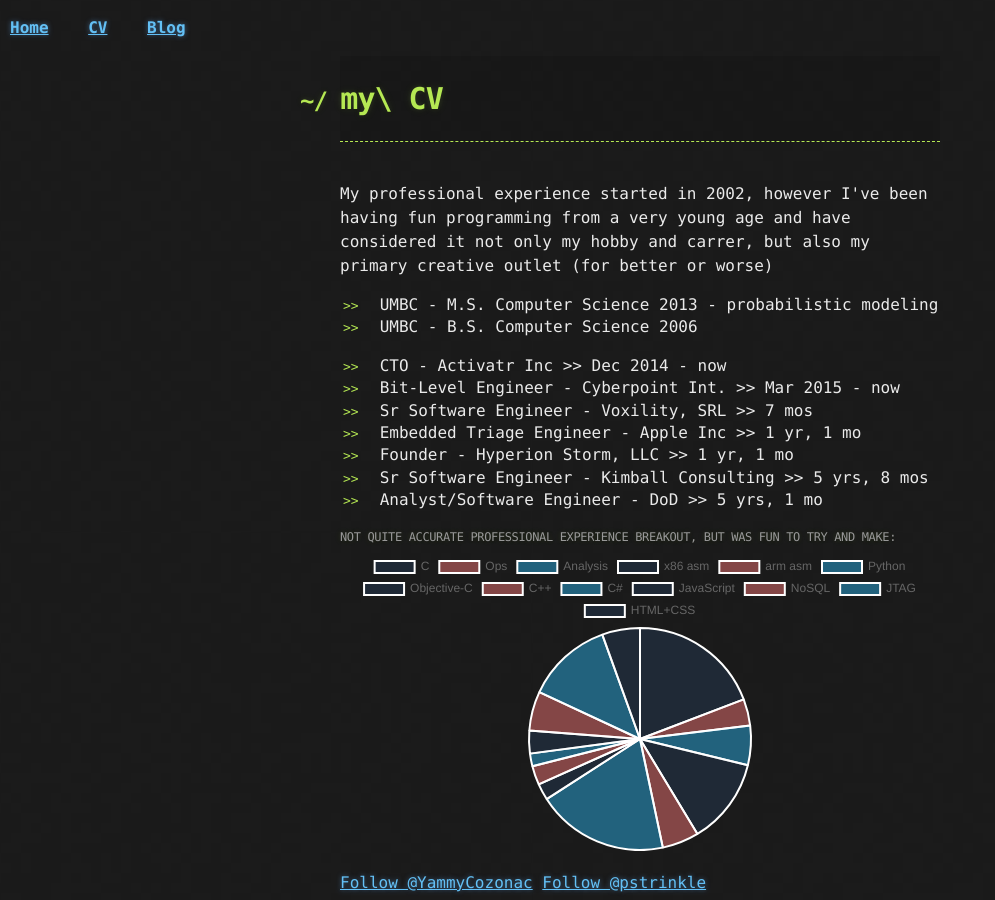
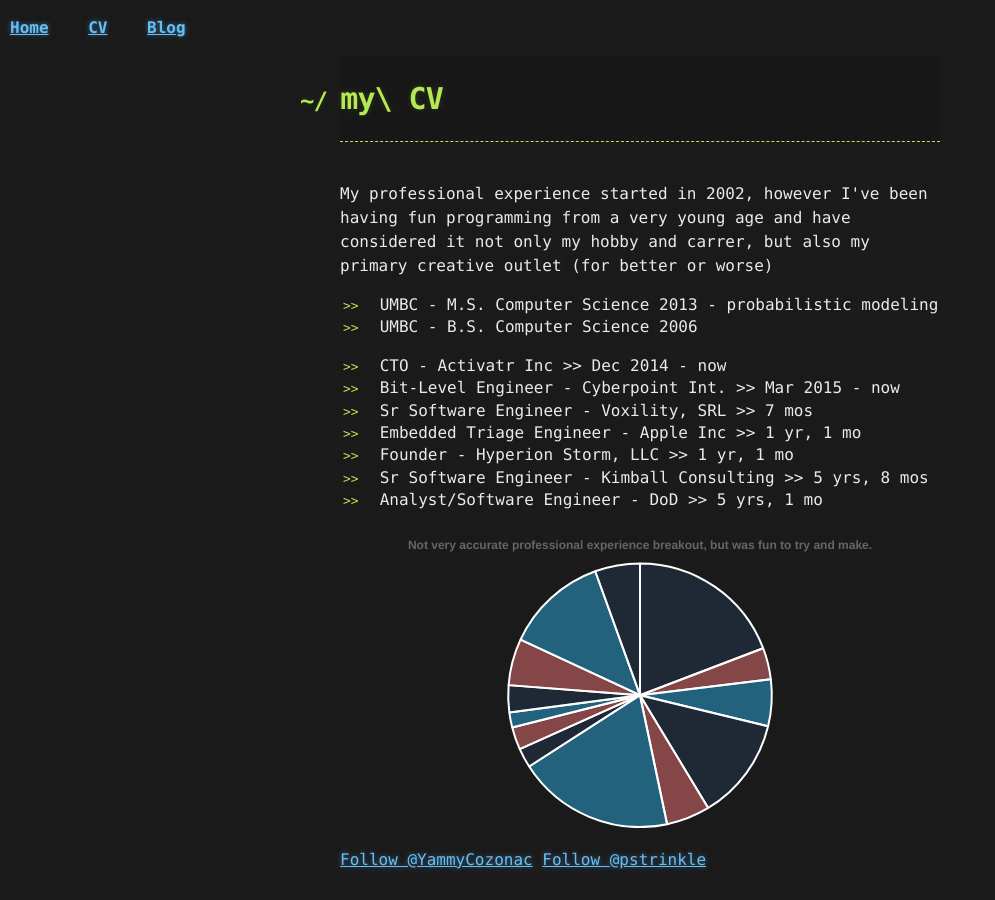
Before and after one commit to pstrinkle/pstrinkle.github.io, a Jekyll site: the page built from cv.html, in a window 1280 px wide. Shown: the whole page, without its empty margins (0-995 px from the left). Built offline with Jekyll 4.4.1, drawn with Linux system fonts in a browser that asks for light colours; nearby versions of some CDN libraries; comment, search, counter and statistics services are not loaded; some of the changed lines change nothing that is shown.

Commit message:
Update cv.html

```diff
--- a/cv.html
+++ b/cv.html
@@ -25,7 +25,6 @@ title: my\ CV
   </ul>
 
   <div id='funpie'>
-    <h6>Not quite accurate professional experience breakout, but was fun to try and make:</h6>
   </div>
 </section>
 
@@ -58,13 +57,14 @@ title: my\ CV
   new Chart(ctx, {
     type: "pie",
     data: data,
-    legend : {
-      labels : {
-        generateLabels : function(chart) {}
-      }
-    },
     options: {
-      legendCallback : function(chart) {}
+      title: {
+        display: true,
+        text: 'Not very accurate professional experience breakout, but was fun to try and make.'
+      },
+      legend: {
+        display: false,
+      },
     }
   });
 </script>
```
